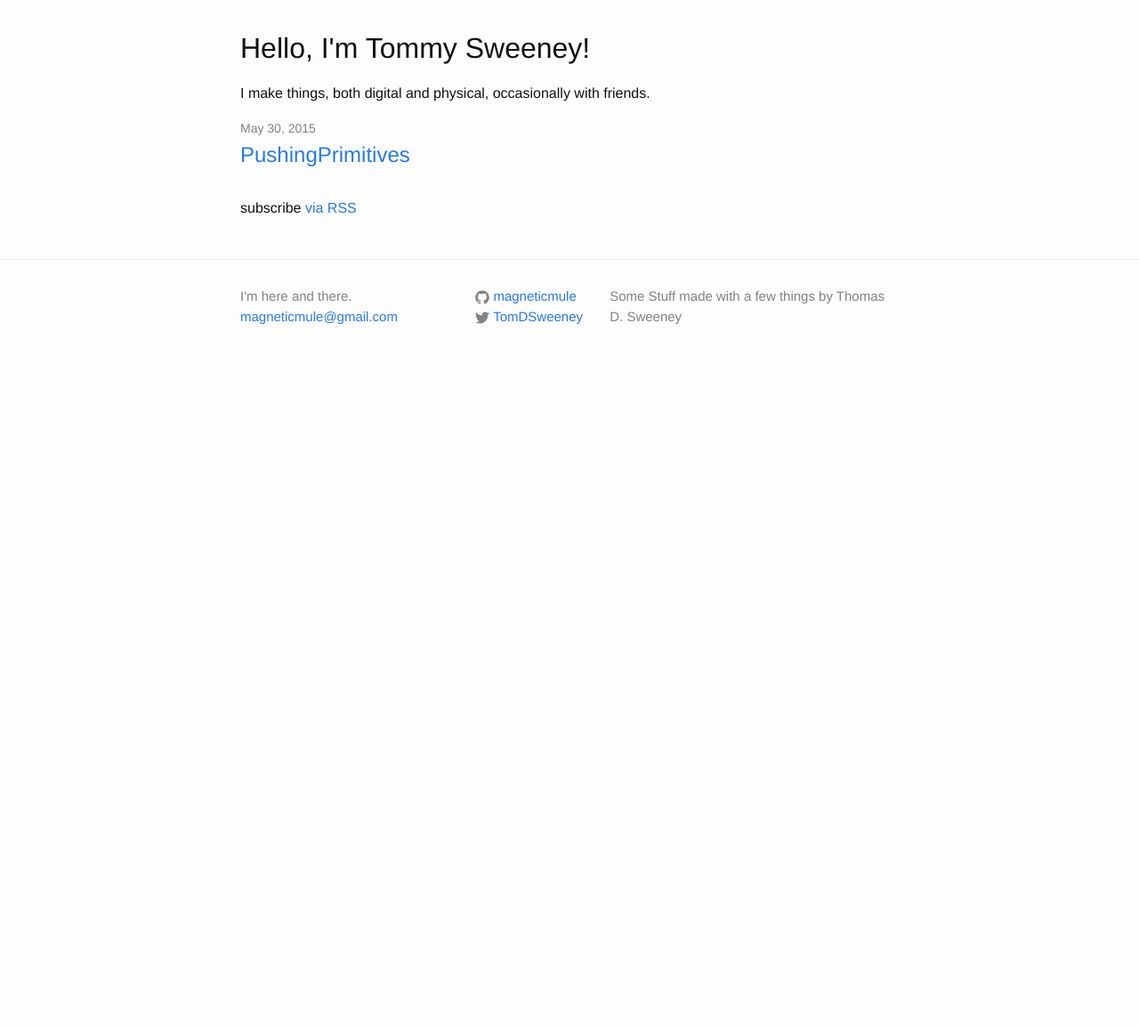
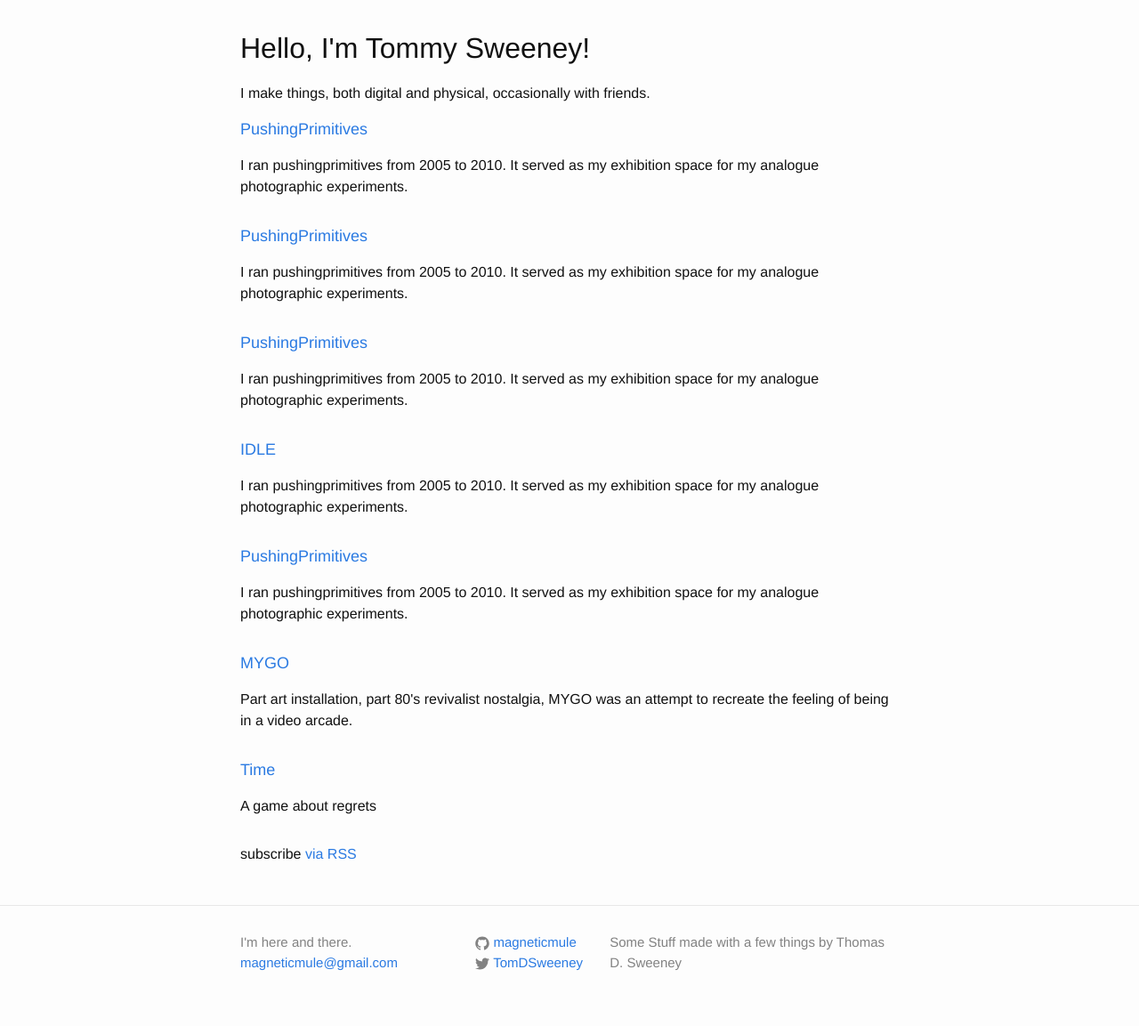
Before and after one commit to MagneticMule/magneticmule.github.io, a Jekyll site: the page built from index.html, in a window 1280 px wide. Shown: the whole page at 89% size. Built offline with Jekyll 4.4.1, drawn with Linux system fonts in a browser that asks for light colours; before the commit the page ends 900 px from its top, so only the background shows below that.

Commit message:
Added some posts and tidied up the layout

```diff
--- a/_config.yml
+++ b/_config.yml
@@ -3,7 +3,7 @@ title: MagneticMule
 email: magneticmule@gmail.com
 description: Some Stuff made with a few things by Thomas D. Sweeney
 baseurl: "" # the subpath of your site, e.g. /blog/
-url: "http://yourdomain.com" # the base hostname & protocol for your site
+url: "http://localhost:4000" # the base hostname & protocol for your site
 twitter_username: TomDSweeney
 github_username:  magneticmule
 google_plus_username: +thomas_sweeney
--- /dev/null
+++ b/_includes/cover.html
@@ -0,0 +1 @@
+![Cover Image]({{ site.url }}/assets/{{ page.asset_dir }}/cover.jpg)
--- a/_layouts/page.html
+++ b/_layouts/page.html
@@ -4,7 +4,8 @@ layout: page
 <div class="post">
 
   <header class="post-header">
-      <h5 class="post-title">{{ page.title }}</h5>
+    <h5 class="post-title">{{ page.title }}</h5>
+    <p class="post-blurb">{{ page.blurb }} </p>
   </header>
 
   <article class="post-content">
--- a/_layouts/post.html
+++ b/_layouts/post.html
@@ -4,8 +4,9 @@ layout: default
 <div class="post">
 
   <header class="post-header">
-    <h1 class="post-title">{{ page.title }}</h1>
-    <p class="post-meta">{{ page.date | date: "%b %-d, %Y" }}{% if page.author %} • {{ page.author }}{% endif %}{% if page.meta %} • {{ page.meta }}{% endif %}</p>
+    <h4 class="post-title">{{ page.title }}</h4>
+    <p class="post-meta">{% if page.blurb %} • {{ page.blurb }}{% endif %}</p>
+      {% if page.meta %} • {{ page.meta }}{% endif %}</p>
   </header>
 
   <article class="post-content">
--- /dev/null
+++ b/_posts/1998-10-10-time.markdown
@@ -0,0 +1,11 @@
+---
+layout: post
+title:  "Time"
+date:   1998-10-10 03:30:30
+blurb: "A game about regrets"
+asset_dir: "time"
+excerpt: "A game about regrets"
+categories: games 3d
+---
+{% include cover.html %}
+Inspired heavily by Myst and the recently released (at the time) Riven, Time was my attempt to create a puzzle game using pre-rendered graphics and sound. Of course, like many before and after me I failed to think seriously about the time needed to create such an experience. I was the graphic designer, programmer, game designer, sound artist and musician at a time long before the successful indie scene. Despite consuming over two years of my life, Time was never finished. All that remains are a few stolen screenshits taken at a public demo some years later.
--- /dev/null
+++ b/_posts/2009-6-26-idle.markdown
@@ -0,0 +1,9 @@
+---
+layout: post
+title:  "IDLE"
+date:   2015-05-30 03:25:54
+categories: work digital art exhibition
+---
+I ran pushingprimitives from 2005 to 2010. It served as my exhibition space for my analogue photographic experiments.
+
+I've included a few of my favourites here.
--- /dev/null
+++ b/_posts/2010-10-08-mygo.markdown
@@ -0,0 +1,13 @@
+---
+layout: post
+title:  "MYGO"
+date:   2010-10-08 03:25:54
+blurb: "An exhibition of playful experiences"
+asset_dir: "mygo"
+excerpt: "Part art installation, part 80's revivalist nostalgia, MYGO was an attempt to recreate the feeling of being in a video arcade."
+
+categories: work digital exhibition games
+---
+{% include cover.html %}
+
+Part art installation, part 80's revivalist nostalgia, MYGO was an attempt to recreate the feeling of being in a video arcade. It took place in a large shopping centre, smack bang in the middle of Nottingham City center. As a result, we attracted a large number of folk who wouldn't normally engage with traditional installation based art.
--- /dev/null
+++ b/_posts/2012-1-12-adc.markdown
@@ -0,0 +1,9 @@
+---
+layout: post
+title:  "PushingPrimitives"
+date:   2015-05-30 03:25:54
+categories: work photography
+---
+I ran pushingprimitives from 2005 to 2010. It served as my exhibition space for my analogue photographic experiments.
+
+I've included a few of my favourites here.
--- /dev/null
+++ b/_posts/2012-10-12-toponimo.markdown
@@ -0,0 +1,9 @@
+---
+layout: post
+title:  "PushingPrimitives"
+date:   2015-05-30 03:25:54
+categories: work photography
+---
+I ran pushingprimitives from 2005 to 2010. It served as my exhibition space for my analogue photographic experiments.
+
+I've included a few of my favourites here.
--- /dev/null
+++ b/_posts/2013-1-12-postr.markdown
@@ -0,0 +1,9 @@
+---
+layout: post
+title:  "PushingPrimitives"
+date:   2015-05-30 03:25:54
+categories: work photography
+---
+I ran pushingprimitives from 2005 to 2010. It served as my exhibition space for my analogue photographic experiments.
+
+I've included a few of my favourites here.
--- a/_sass/_layout.scss
+++ b/_sass/_layout.scss
@@ -185,7 +185,7 @@
 
 .post-link {
     display: block;
-    font-size: 24px;
+    font-size: 18px;
 }
 
 
--- a/index.html
+++ b/index.html
@@ -7,12 +7,12 @@ layout: default
   <ul class="post-list">
     {% for post in site.posts %}
     <li>
-      <span class="post-meta">{{ post.date | date: "%b %-d, %Y" }}</span>
 
-      <h2>
-        <a class="post-link" href="{{ post.url | prepend: site.baseurl }}">{{ post.title }}</a>
-      </h2>
-    </li>
+        <p><a class="post-link" href="{{ post.url | prepend: site.baseurl }}">{{ post.title }}</a></p>
+
+
+      <p class="post-excerpt">{{ post.excerpt }}</p>
+
     {% endfor %}
   </ul>
 
```
Also changed, not shown: _posts/2005-10-22-pushingprimitives.markdown (renamed from _posts/2015-05-30-welcome-to-jekyll.markdown), assets/time/cover.jpg (added), 1 other file.
